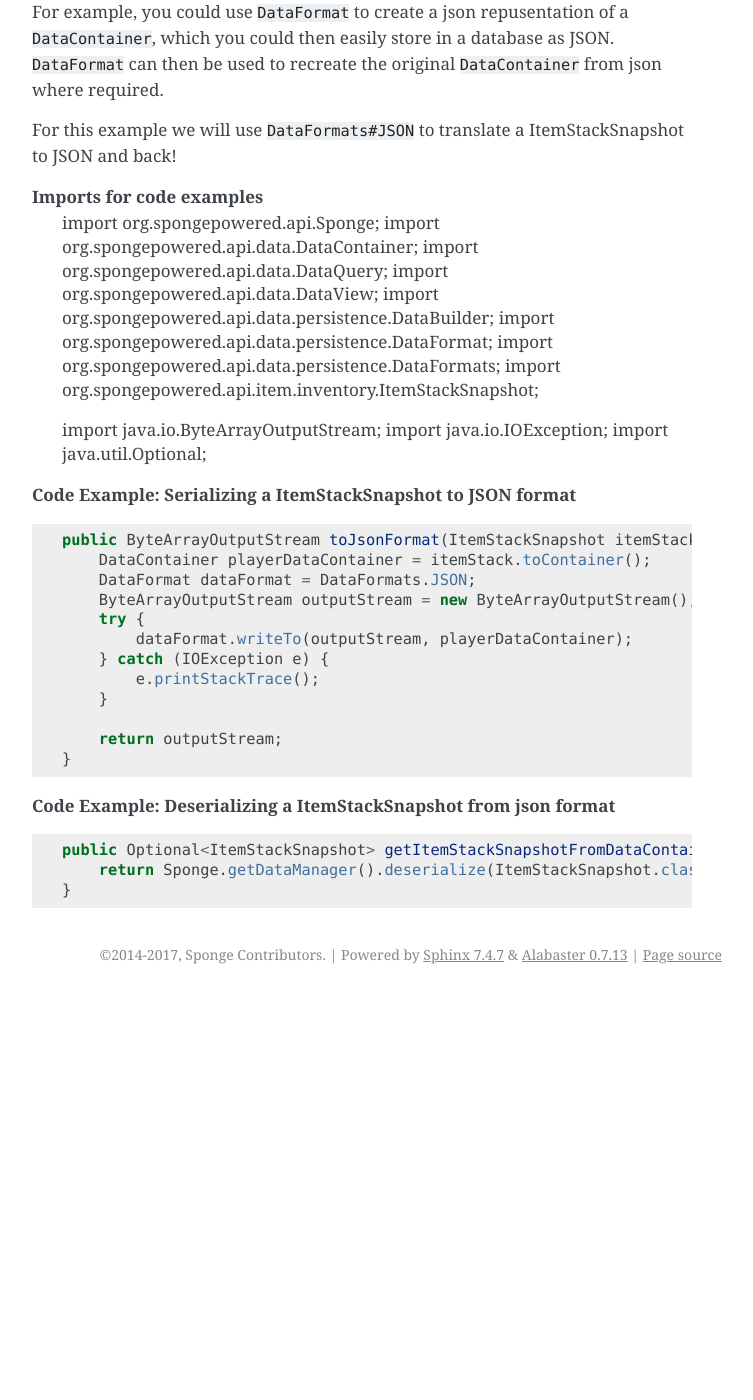
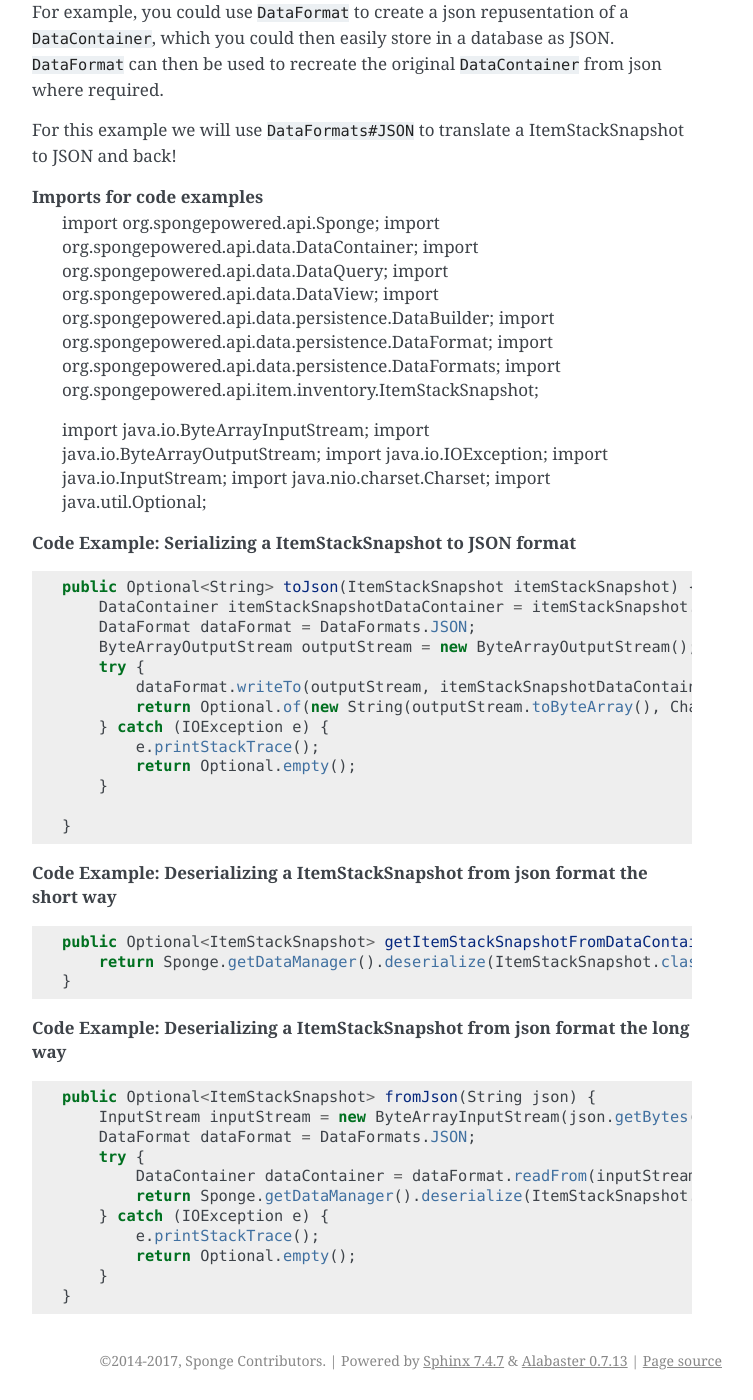
Before and after one commit to SpongePowered/SpongeDocs, a Sphinx documentation site: the page built from source/plugin/data/serialization.rst, in a window 1280 px wide and 1400 px high, scrolled down 2638 px. Shown: the whole window, without its empty margins (388-1141 px from the left). Built offline with Sphinx 7.4.7, drawn with Linux system fonts in a browser that asks for light colours; pages that are not in the unit, such as notebooks, are missing from menus; cross-references to code outside the pages are shown as plain code; before the commit the page ends 3632 px from its top, so only the background shows below that.

Commit message:
cleaned up and implemented suggestions

```diff
--- a/source/plugin/data/serialization.rst
+++ b/source/plugin/data/serialization.rst
@@ -145,31 +145,52 @@ For this example we will use :javadoc:`DataFormats#JSON` to translate a ItemStac
     import org.spongepowered.api.data.persistence.DataFormats;
     import org.spongepowered.api.item.inventory.ItemStackSnapshot;
 
+    import java.io.ByteArrayInputStream;
     import java.io.ByteArrayOutputStream;
     import java.io.IOException;
+    import java.io.InputStream;
+    import java.nio.charset.Charset;
     import java.util.Optional;
 
 **Code Example: Serializing a ItemStackSnapshot to JSON format**
 
 .. code-block:: java
 
-    public ByteArrayOutputStream toJsonFormat(ItemStackSnapshot itemStack){
-        DataContainer playerDataContainer = itemStack.toContainer();
+    public Optional<String> toJson(ItemStackSnapshot itemStackSnapshot) {
+        DataContainer itemStackSnapshotDataContainer = itemStackSnapshot.toContainer();
         DataFormat dataFormat = DataFormats.JSON;
         ByteArrayOutputStream outputStream = new ByteArrayOutputStream();
         try {
-            dataFormat.writeTo(outputStream, playerDataContainer);
+            dataFormat.writeTo(outputStream, itemStackSnapshotDataContainer);
+            return Optional.of(new String(outputStream.toByteArray(), Charset.defaultCharset()));
         } catch (IOException e) {
             e.printStackTrace();
+            return Optional.empty();
         }
 
-        return outputStream;
     }
 
-**Code Example: Deserializing a ItemStackSnapshot from json format**
+**Code Example: Deserializing a ItemStackSnapshot from json format the short way**
 
 .. code-block:: java
 
-    public Optional<ItemStackSnapshot> getItemStackSnapshotFromDataContainer(DataContainer dataContainer){
+    public Optional<ItemStackSnapshot> getItemStackSnapshotFromDataContainer(DataContainer dataContainer) {
         return Sponge.getDataManager().deserialize(ItemStackSnapshot.class, dataContainer);
     }
+
+
+**Code Example: Deserializing a ItemStackSnapshot from json format the long way**
+
+.. code-block:: java
+
+    public Optional<ItemStackSnapshot> fromJson(String json) {
+        InputStream inputStream = new ByteArrayInputStream(json.getBytes());
+        DataFormat dataFormat = DataFormats.JSON;
+        try {
+            DataContainer dataContainer = dataFormat.readFrom(inputStream);
+            return Sponge.getDataManager().deserialize(ItemStackSnapshot.class, dataContainer);
+        } catch (IOException e) {
+            e.printStackTrace();
+            return Optional.empty();
+        }
+    }
```
